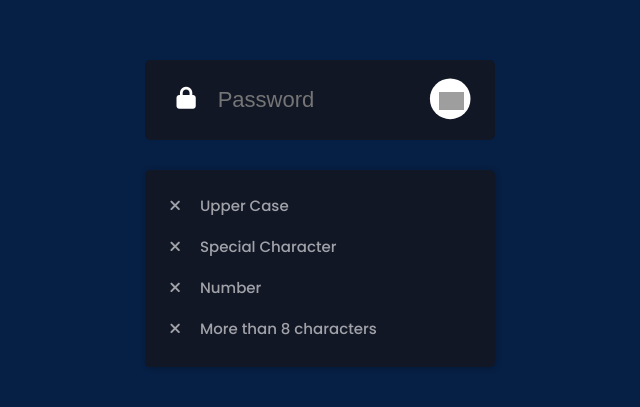
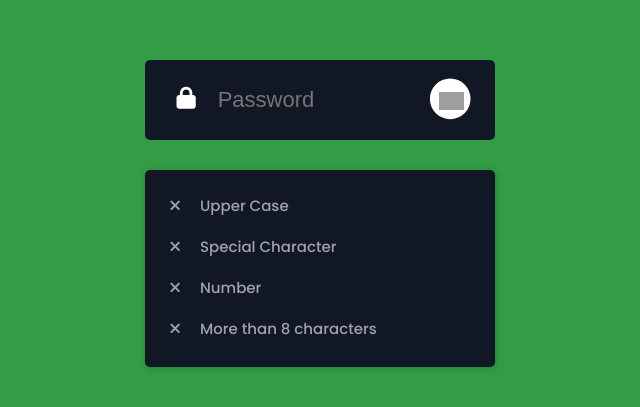
Before and after one commit to vaishnavikhatri3/Password-Validator, a plain HTML site: page index.html in a window 1280 px wide. Shown: the part 179-586 px from the top of the page, without its empty margins (320-960 px from the left). Drawn offline with Linux system fonts and the light colour scheme; grey boxes are pictures that could not be loaded.

Commit message:
style.css

```diff
--- a/style.css
+++ b/style.css
@@ -15,7 +15,7 @@ body {
 
 .container {
   height: 100vh;
-  background: #061f44;
+  background: #339c44;
   flex-direction: column;
 }
 
```
